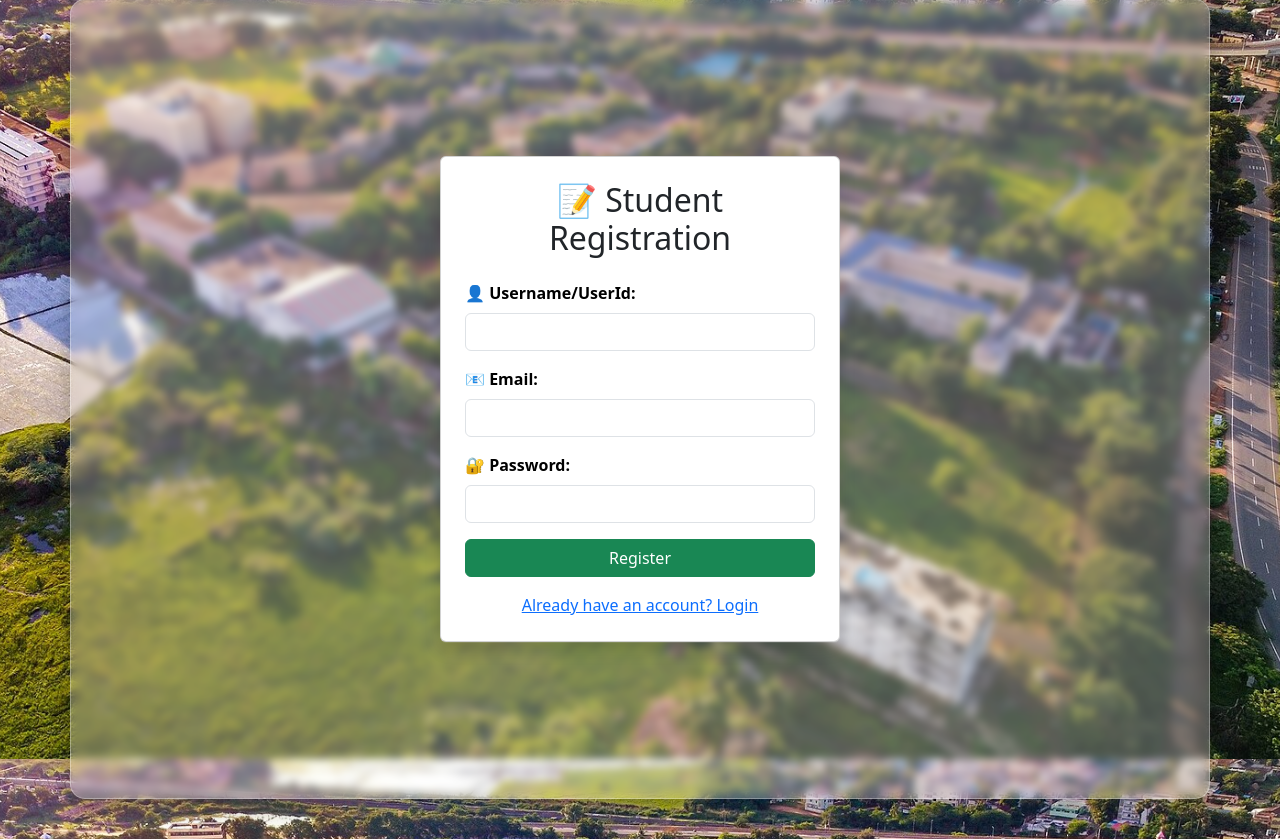
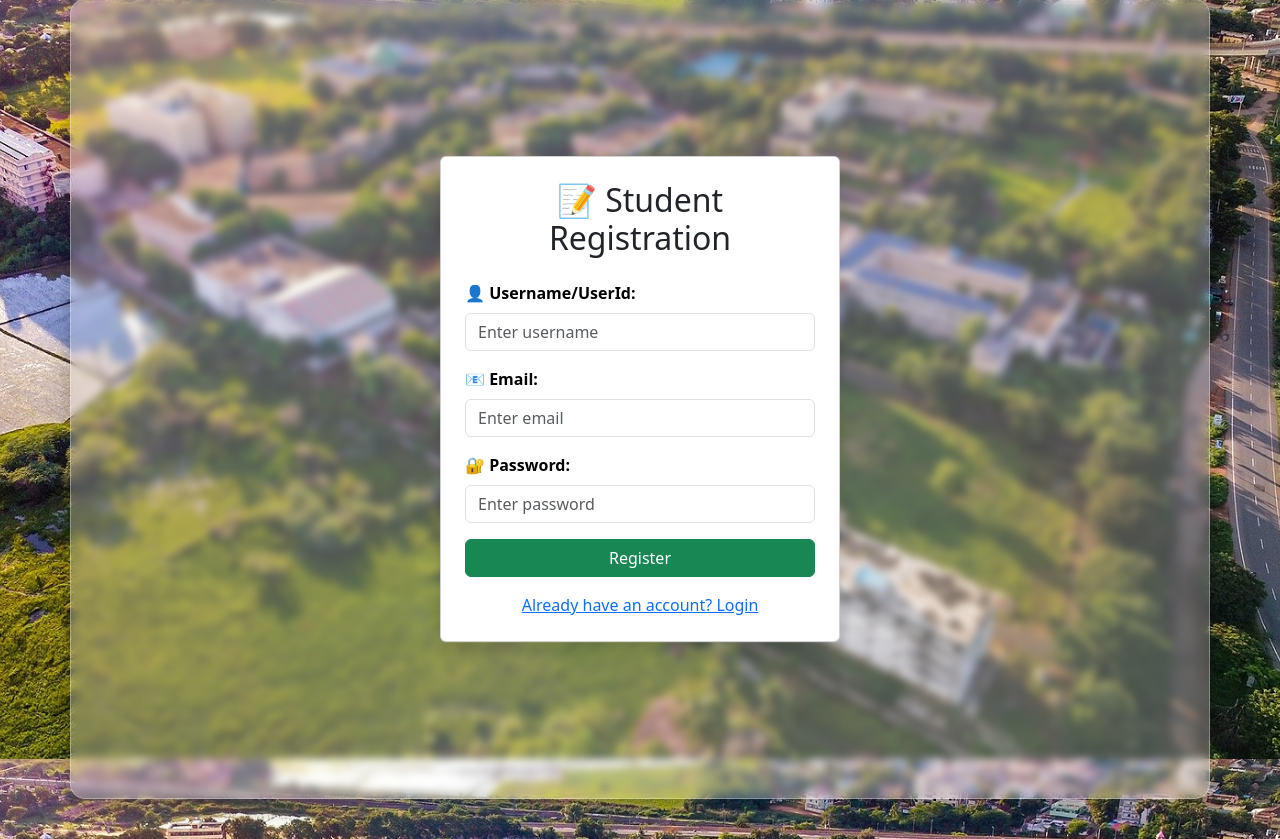
Before and after one commit to harasha12/student-management-portal, a Flask app: page /register_student in a window 1280 px wide. Shown: the part 41-880 px from the top of the page. Run offline with Flask 3, Linux system fonts and the light colour scheme.

Commit message:
Update register.html

```diff
--- a/templates/register.html
+++ b/templates/register.html
@@ -12,21 +12,22 @@
         <h2 class="text-center mb-4">📝 {{ role.capitalize() }} Registration</h2>
 
         <form method="POST">
-            <!-- Username locked (readonly) -->
+            <!-- Username (editable now) -->
             <div class="mb-3">
                 <label for="username" class="form-label">👤 Username/UserId:</label>
                 <input type="text" class="form-control" id="username" name="username"
-                       value="{{ username }}" readonly>
+                       placeholder="Enter username" required>
             </div>
 
             <div class="mb-3">
                 <label for="email" class="form-label">📧 Email:</label>
-                <input type="email" class="form-control" name="email" required>
+                <input type="email" class="form-control" name="email" placeholder="Enter email" required>
             </div>
 
             <div class="mb-3">
                 <label for="password" class="form-label">🔐 Password:</label>
-                <input type="password" class="form-control" id="password" name="password" required>
+                <input type="password" class="form-control" id="password" name="password"
+                       placeholder="Enter password" required>
             </div>
 
             <input type="hidden" name="role" value="{{ role }}">
```
